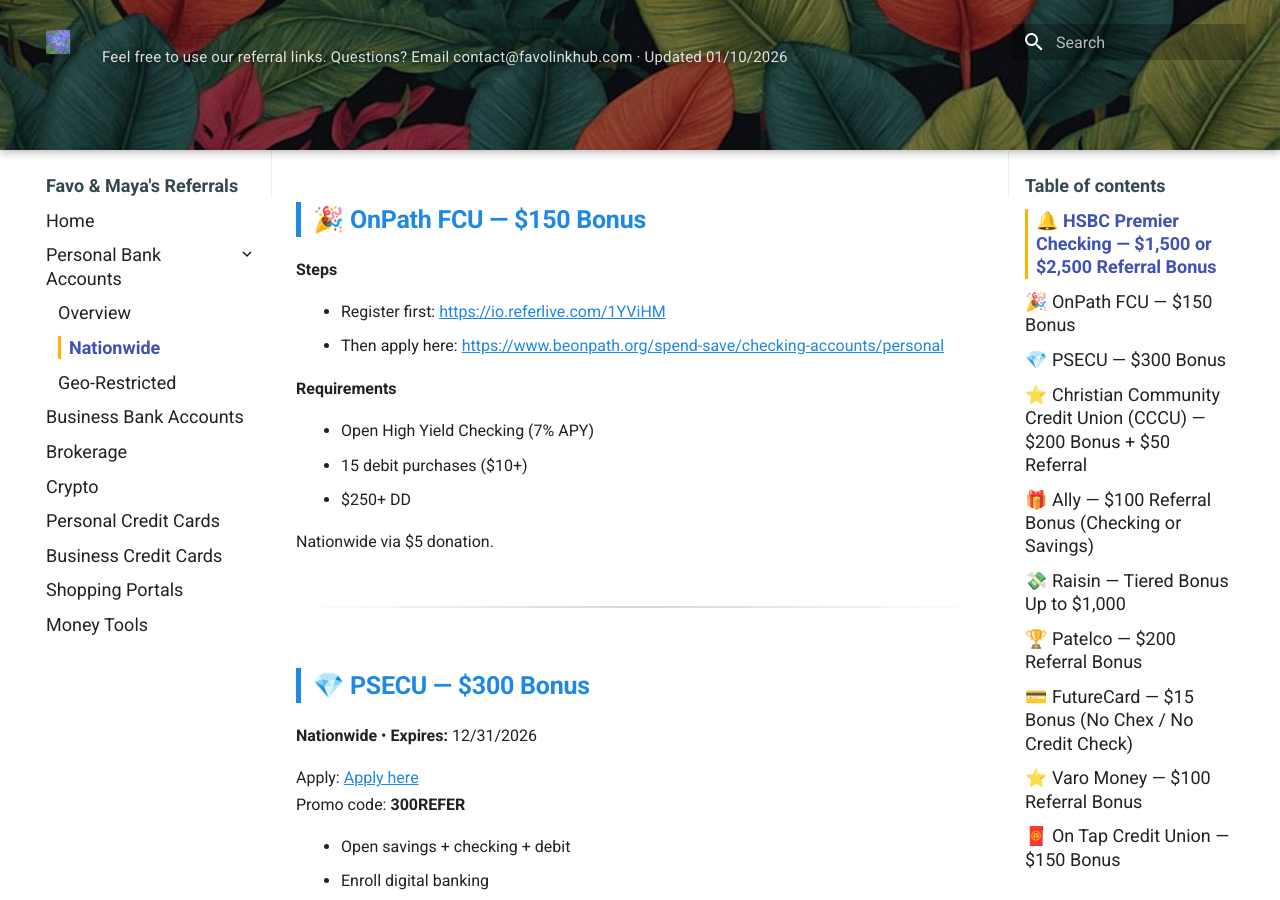
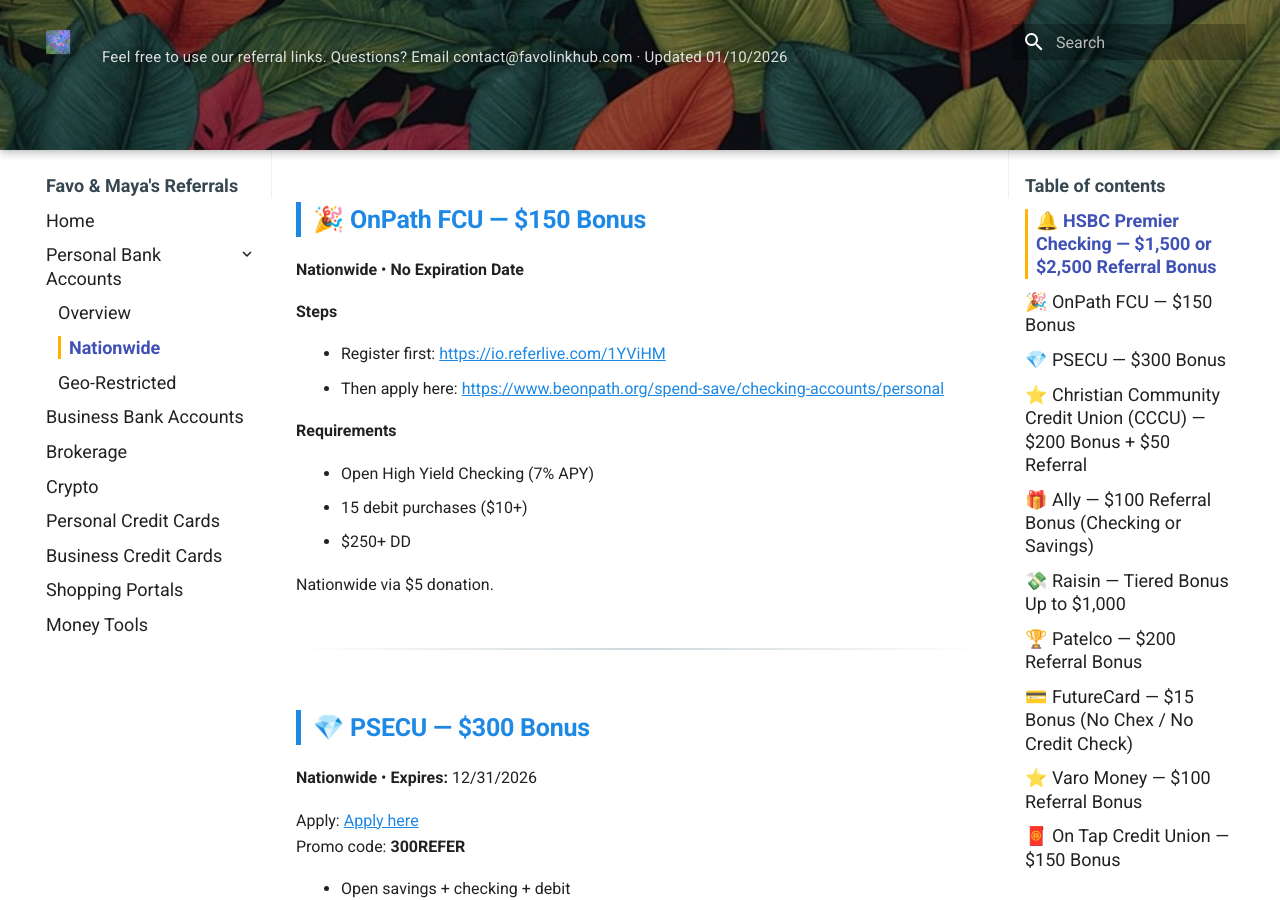
Before and after one commit to whispersofzephyr/favolinkhub-site, an MkDocs documentation site: the page built from docs/personal-bank-nationwide.md, in a window 1280 px wide and 900 px high, scrolled down 992 px. Built offline with MkDocs 1.6.1 and Material for MkDocs 9.7.7, drawn with Linux system fonts in a browser that asks for light colours.

Commit message:
Update personal-bank-nationwide.md

```diff
--- a/docs/personal-bank-nationwide.md
+++ b/docs/personal-bank-nationwide.md
@@ -29,6 +29,7 @@ Apply: [Apply here](https://us.hsbc.com/refer)
 ---
 
 ## 🎉 OnPath FCU — $150 Bonus
+**Nationwide** • **No Expiration Date**
 
 **Steps**
 
```
